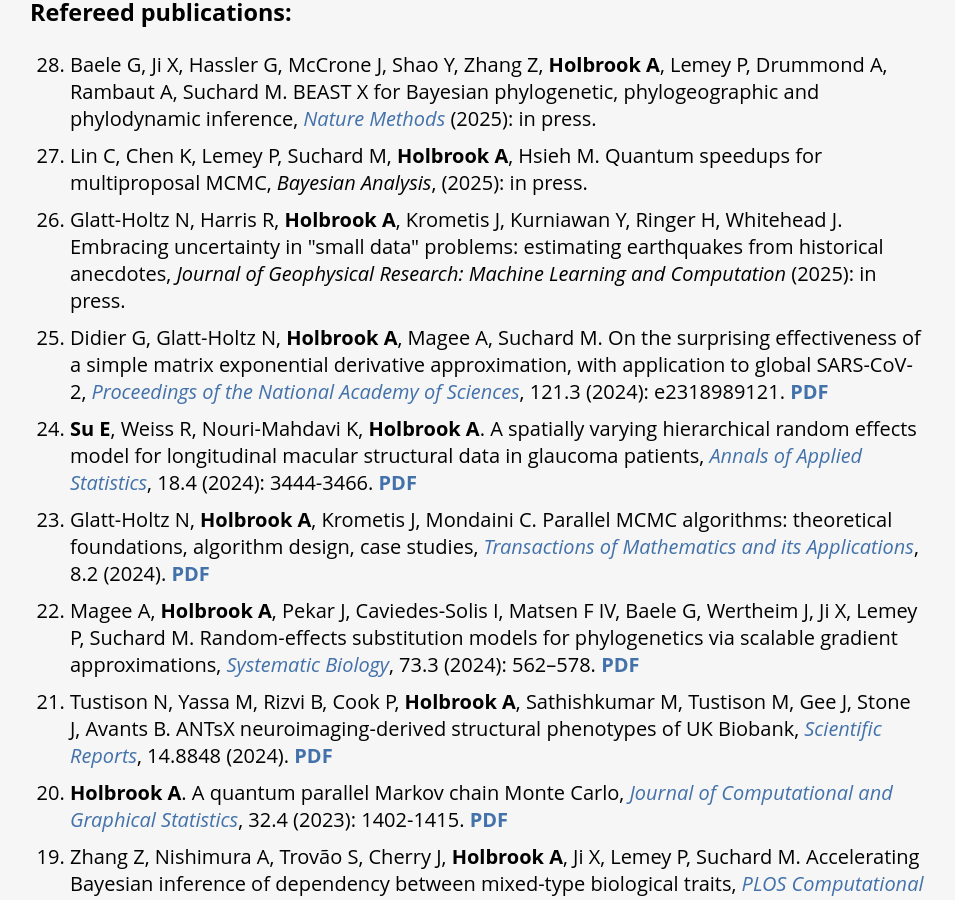
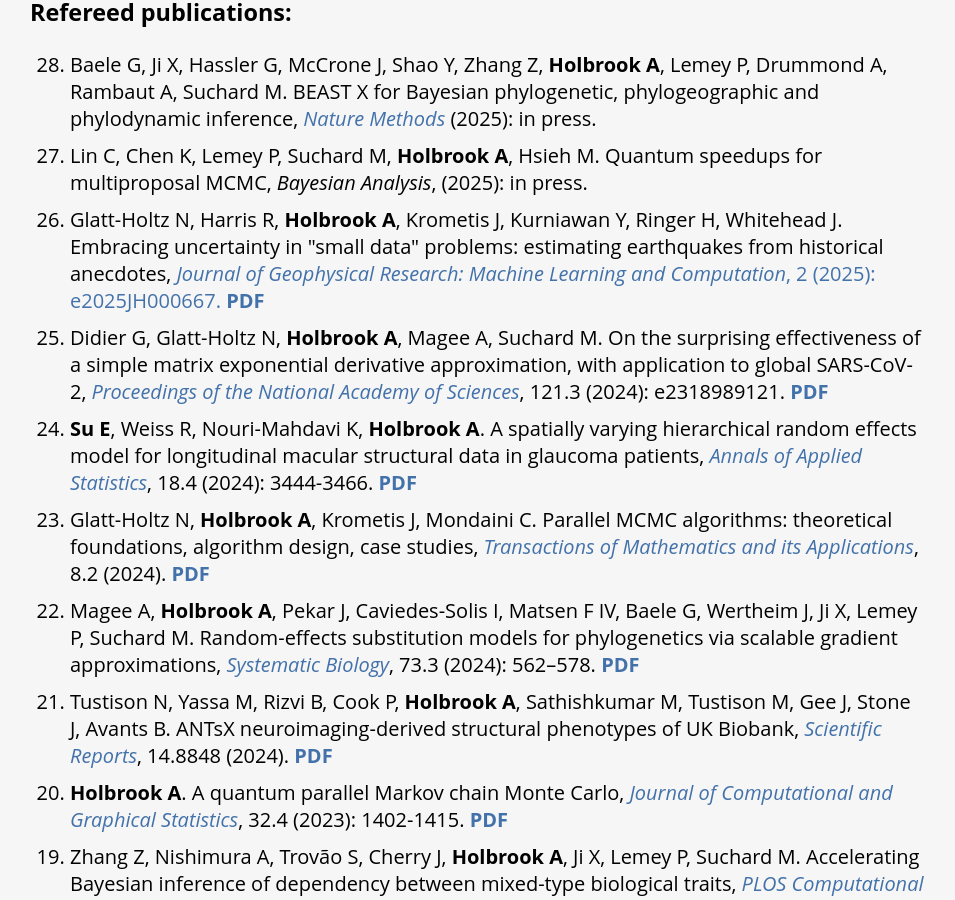
Before and after one commit to andrewjholbrook/andrewjholbrook.github.io, a Jekyll site: the page built from research.html, in a window 1280 px wide and 900 px high, scrolled down 874 px. Shown: the whole window, without its empty margins (162-1117 px from the left). Built offline with Jekyll 4.4.1, drawn with Linux system fonts in a browser that asks for light colours; a style sheet for code colours, icons or effects is not loaded.

Commit message:
tsunami paper

```diff
--- a/research.html
+++ b/research.html
@@ -32,7 +32,7 @@
   <ol id="pubs" reversed>
     <li>Baele G, Ji X, Hassler G, McCrone J, Shao Y, Zhang Z, <b>Holbrook A</b>, Lemey P, Drummond A, Rambaut A, Suchard M. BEAST X for Bayesian phylogenetic, phylogeographic and phylodynamic inference, <i><a href="https://www.nature.com/articles/s41592-025-02751-x" target="_blank">Nature Methods</a></i> (2025): in press.</li>
     <li> Lin C, Chen K, Lemey P, Suchard M, <b>Holbrook A</b>, Hsieh M. Quantum speedups for multiproposal MCMC, <i>Bayesian Analysis</i>, (2025): in press. </li>
-    <li>Glatt-Holtz N, Harris R, <b>Holbrook A</b>, Krometis J, Kurniawan Y, Ringer H, Whitehead J. Embracing uncertainty in "small data" problems: estimating earthquakes from historical anecdotes, <i>Journal of Geophysical Research: Machine Learning and Computation</i> (2025): in press.</li>
+    <li>Glatt-Holtz N, Harris R, <b>Holbrook A</b>, Krometis J, Kurniawan Y, Ringer H, Whitehead J. Embracing uncertainty in "small data" problems: estimating earthquakes from historical anecdotes, <i><a href="https://doi.org/10.1029/2025JH000667" target="_blank">Journal of Geophysical Research: Machine Learning and Computation</i>, 2 (2025): e2025JH000667. <a href="papers/tsunami.pdf" target="_blank"><b>PDF</b></a></li>
     <li> Didier G, Glatt-Holtz N, <b>Holbrook A</b>, Magee A, Suchard M. On the surprising effectiveness of a simple matrix exponential derivative approximation, with application to global SARS-CoV-2, <i><a href="https://doi.org/10.1073/pnas.2318989121" target="_blank">Proceedings of the National Academy of Sciences</a></i>, 121.3 (2024): e2318989121. <a href="papers/pnas.pdf" target="_blank"><b>PDF</b></a></li>
                         <li> <b>Su E</b>, Weiss R, Nouri-Mahdavi K, <b>Holbrook A</b>. A spatially varying hierarchical random effects model for longitudinal macular structural data in glaucoma patients, <i><a href="http://dx.doi.org/10.1214/24-AOAS1944" target="_blank">Annals of Applied Statistics</a></i>, 18.4 (2024): 3444-3466. <a href="papers/ericasu.pdf" target="_blank"><b>PDF</b></a></li>
                 <li>Glatt-Holtz N, <b>Holbrook A</b>, Krometis J, Mondaini C. Parallel MCMC algorithms: theoretical foundations, algorithm design, case studies, <i><a href="https://doi.org/10.1093/imatrm/tnae004" target="_blank">Transactions of Mathematics and its Applications</a></i>, 8.2 (2024).  <a href="papers/pmcmc.pdf" target="_blank"><b>PDF</b></a></li>
```
Also changed, not shown: 1 other file.
